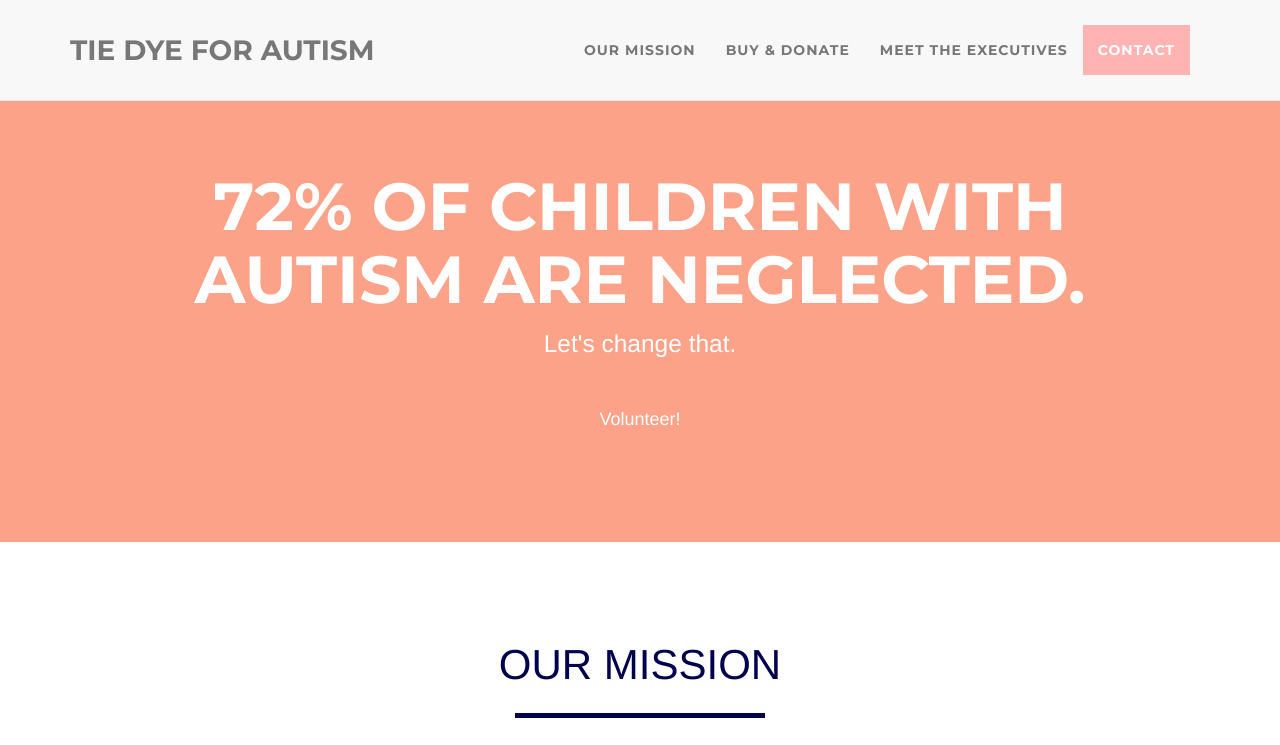
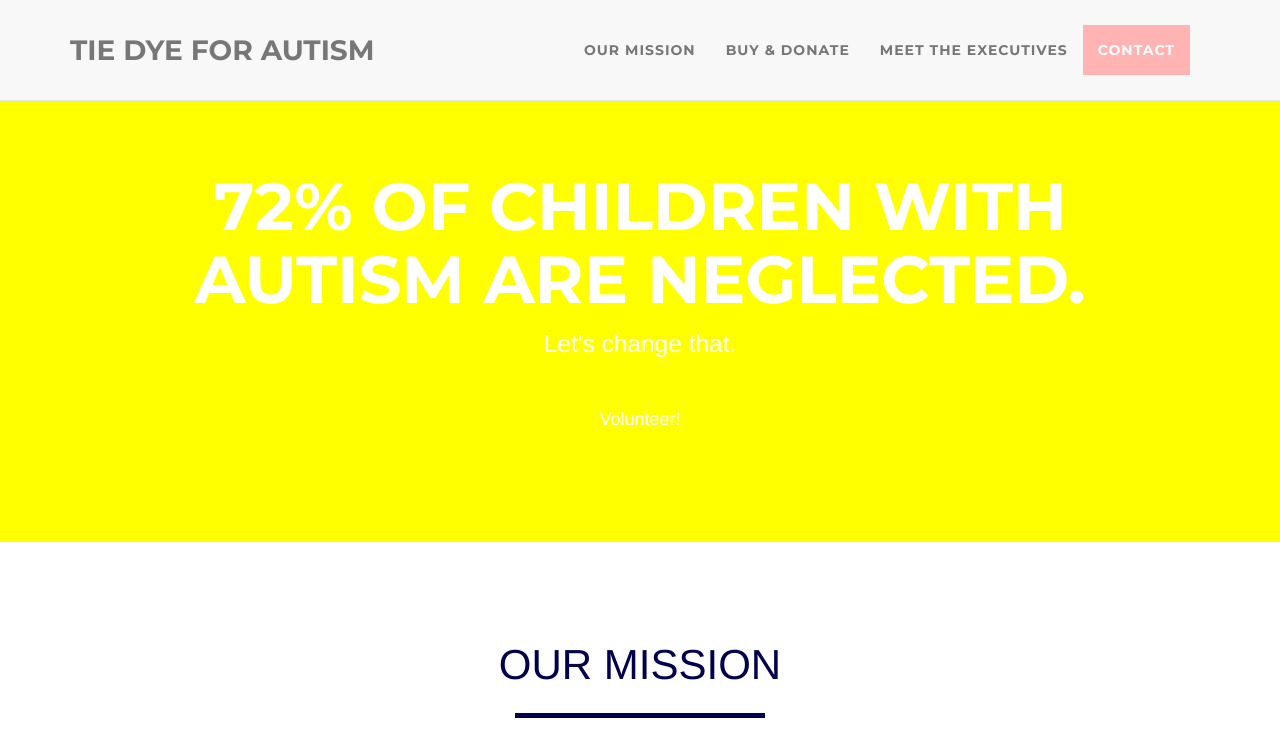
Before and after one commit to typicalmonica/tdfa-draft, a website with bundled scripts: page index.html in a window 1280 px wide. Shown: the top 745 px of the page. Built offline with nearby package versions, Linux system fonts and the light colour scheme; a script that the page names is missing; files whose address does not match are found by name.

Commit message:
Update freelancer.css

```diff
--- a/css/freelancer.css
+++ b/css/freelancer.css
@@ -91,7 +91,7 @@ hr {
 }
 header {
   text-align: center;
-  background: #fba288;
+  background: yellow;
   color: white;
 }
 header .container {
```
